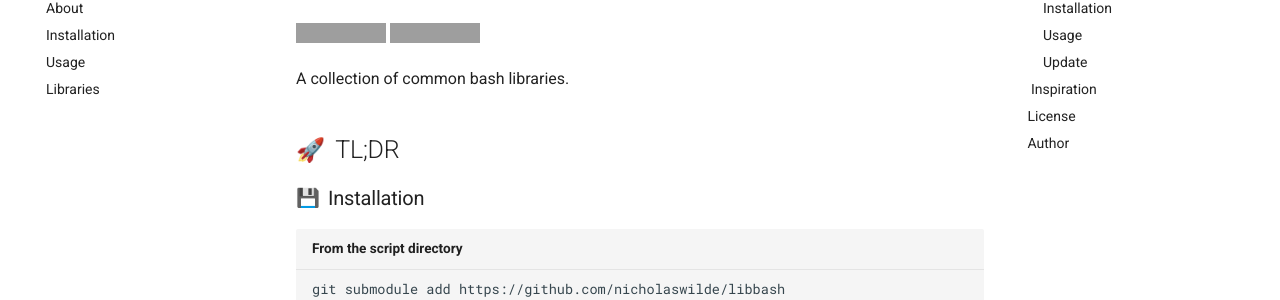
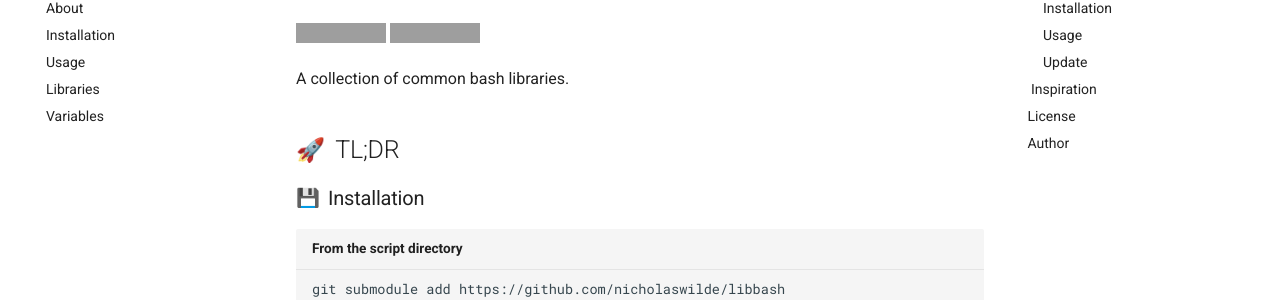
Before and after one commit to nicholaswilde/bash-lib, an MkDocs documentation site: the page built from docs/index.md, in a window 1280 px wide. Shown: the part 157-457 px from the top of the page. Built offline with MkDocs 1.6.1 and Material for MkDocs 9.7.7, drawn with Linux system fonts in a browser that asks for light colours; emoji names are drawn with the system emoji font; comment, search, counter and statistics services are not loaded; grey boxes are pictures that could not be loaded.

Commit message:
feat: add variables.md
Signed-off-by: nιcнolaѕ wιlde <ncwilde43@gmail.com>

```diff
--- a/mkdocs.yml
+++ b/mkdocs.yml
@@ -38,6 +38,7 @@ nav:
   - Installation: installation.md
   - Usage: usage.md
   - Libraries: libraries.md
+  - Variables: variables.md
 
 extra:
   social:
```
